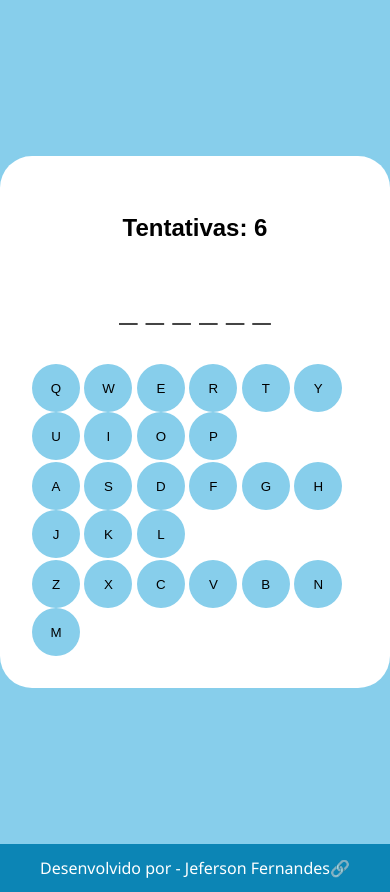
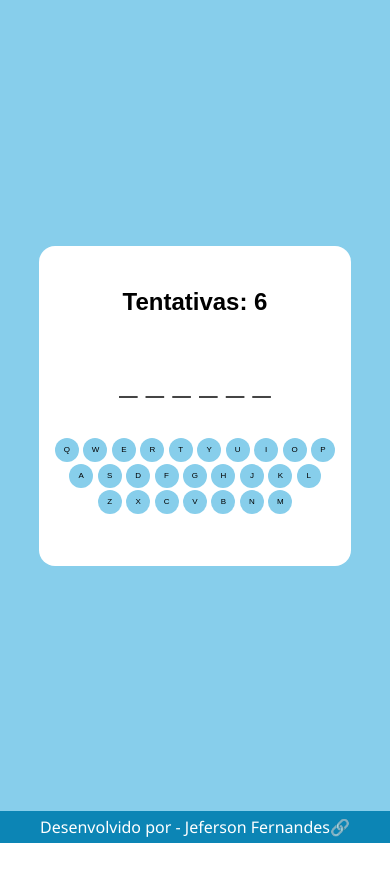
Before and after one commit to jefersonfernandesl/jogo-da-forca-JS, a plain HTML site: page index.html in a window 390 px wide. After the commit the page ends 844 px from the top, so only its background shows below. Drawn offline with Linux system fonts and the light colour scheme.

Commit message:
atualizacao: adicao da responsividade

```diff
--- a/assets/style.css
+++ b/assets/style.css
@@ -17,7 +17,6 @@ body {
 }
 
 .container {
-    background-color: w;
     border-radius: 2rem;
     padding: 2rem;
     background-color: white;
@@ -85,3 +84,86 @@ body {
     text-decoration: none;
     font-family: 'Segoe UI', Tahoma, Geneva, Verdana, sans-serif;
 }
+
+@media(max-width: 650px) {
+    .main {
+        display: flex;
+        justify-content: center;
+        align-items: center;
+        height: 96.1vh;
+        background-color: skyblue;
+    }
+
+    .container {
+        min-width: 10rem;
+        height: 20rem;
+        border-radius: 1rem;
+        padding: 1rem;
+        background-color: white;
+    }
+
+    .main__top {
+        display: flex;
+        justify-content: center;
+        align-items: center;
+        height: 5rem;
+    }
+
+    .main__bottom__words {
+        display: flex;
+        justify-content: center;
+        align-items: center;
+        height: 5rem;
+        font-size: 2rem;
+        list-style: none;
+        margin-bottom: 1rem;
+        color: #444444;
+    }
+
+
+    .main__bottom_keyboard {
+        display: flex;
+        max-width: 25rem;
+        justify-content: center;
+        align-items: center;
+        flex-direction: column;
+        gap: 2px;
+    }
+
+
+    .btn {
+        background-color: skyblue;
+        width: 1.5rem;
+        height: 1.5rem;
+        font-size: 0.5rem;
+        border: none;
+        border-radius: 50%;
+        cursor: pointer;
+    }
+
+    .btn:hover {
+        background-color: #40a1c8;
+        color: white;
+    }
+
+    .footer {
+        background-color: #0c85b5;
+        color: white;
+        height: 2em;
+        display: flex;
+        justify-content: center;
+        align-items: center;
+    }
+
+    .footer__link {
+        color: white;
+        text-decoration: none;
+        font-family: 'Segoe UI', Tahoma, Geneva, Verdana, sans-serif;
+    }
+
+    .footer__link:hover {
+        color: #dadada;
+        text-decoration: none;
+        font-family: 'Segoe UI', Tahoma, Geneva, Verdana, sans-serif;
+    }
+}
```
